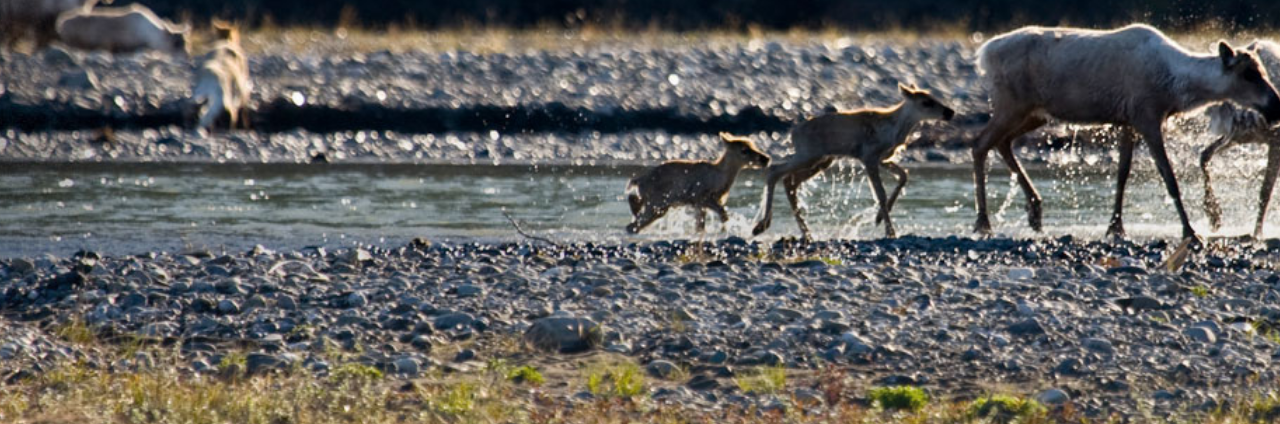
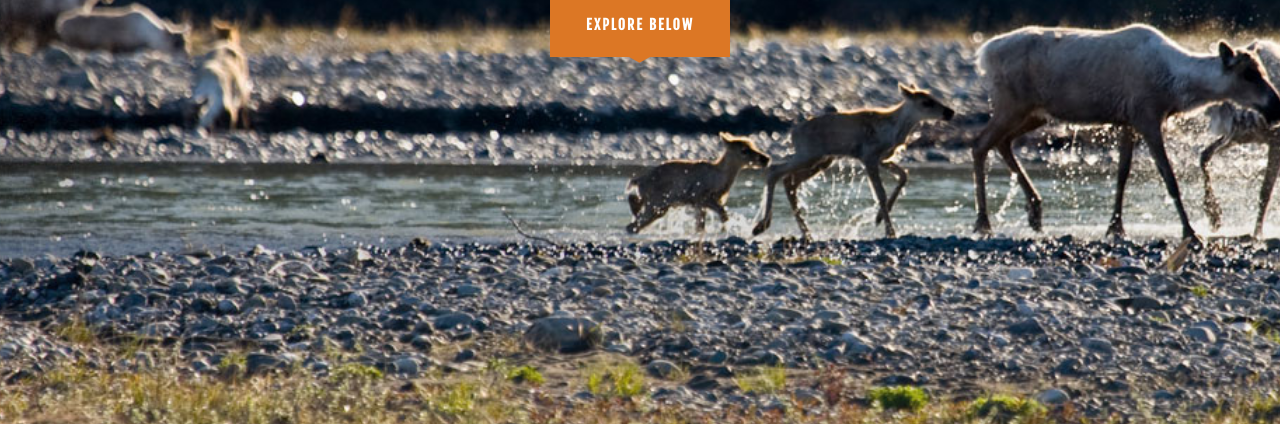
Before and after one commit to coreysnightout/arctic-wild-website, a plain HTML site: page index.html in a window 1280 px wide. Shown: the part 676-1100 px from the top of the page. Drawn offline with Linux system fonts and the light colour scheme.

Commit message:
add styles to explore below button and still trying to figure out how to push the buttom to the bottom of the page

```diff
--- a/css/styles.css
+++ b/css/styles.css
@@ -9,7 +9,6 @@ body {
   max-width: 100%;
   background-position: center;
   display: flex;
-  /*justify-content: center;*/
   flex-direction: column;
 }
 
@@ -97,13 +96,30 @@ h5 {
   display: block;
   padding: 20px;
   border-radius: 100%;
-  background: rgba(255,255,255,0.4);
+  background: rgba(255,255,255,0.3);
   position: relative;
 }
 
 .play img {
   position: absolute;
-  bottom: 27px;
+  bottom: 26px;
   right: 25px;
   width: 35%;
 }
+.explore {
+  background-color: #dc7725;
+  width: 180px;
+  height: 60px;
+  text-align: center;
+  color: white;
+  font-family: 'Fjalla One', sans-serif;
+  text-transform: uppercase;
+  letter-spacing: 2px;
+  font-size: 14px;
+  align-self: center;
+  flex-direction: column;
+}
+
+.explore img {
+  margin-bottom: 3px;
+}
--- a/index.html
+++ b/index.html
@@ -29,7 +29,8 @@
         <div class="play"><img src="img/play.png" alt="play button"></div>
       </div>
       <div class="explore">
-
+        <h4>explore below</h4>
+        <img src="img/view-more.png" alt="down arrow">
       </div>
     </div>
   </body>
```
Also changed, not shown: img/view-more.png (added).
